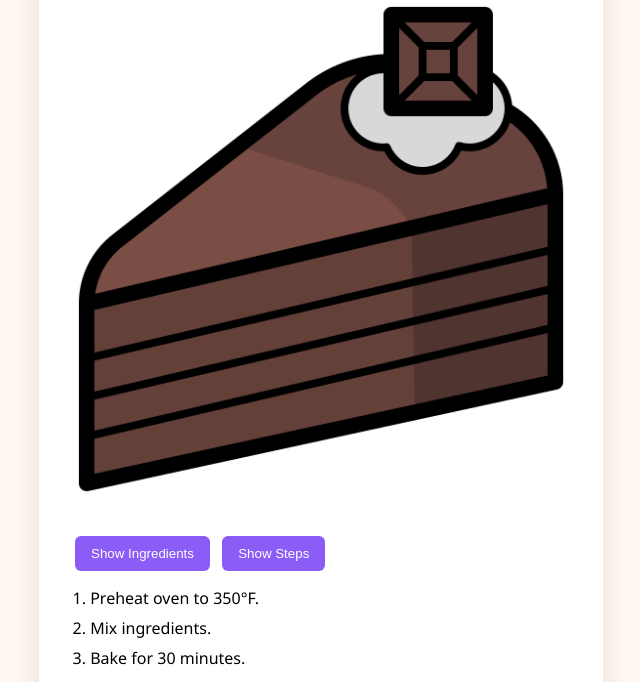
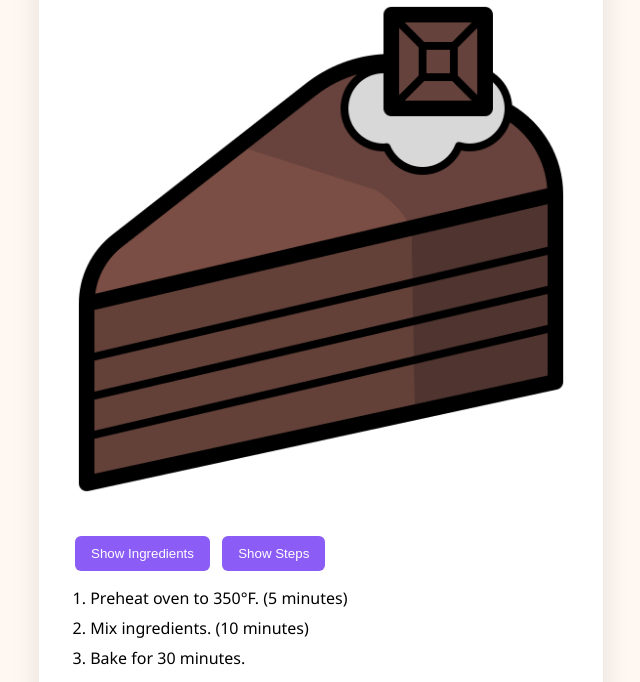
Before and after one commit to soumita-m/CakeRecipe, a plain HTML site: page index.html in a window 1280 px wide. Both pictures are taken after a click on the button "Show Steps". Shown: the part 97-779 px from the top of the page, without its empty margins (319-959 px from the left). Drawn offline with Linux system fonts and the light colour scheme.

Commit message:
Update index.html

```diff
--- a/index.html
+++ b/index.html
@@ -20,8 +20,8 @@
 
     <button onclick="toggleSection('steps')">Show Steps</button>
     <ol id="steps" class="hidden">
-      <li>Preheat oven to 350°F.</li>
-      <li>Mix ingredients.</li>
+      <li>Preheat oven to 350°F. (5 minutes)</li>
+      <li>Mix ingredients. (10 minutes)</li>
       <li>Bake for 30 minutes.</li>
     </ol>
 
```
